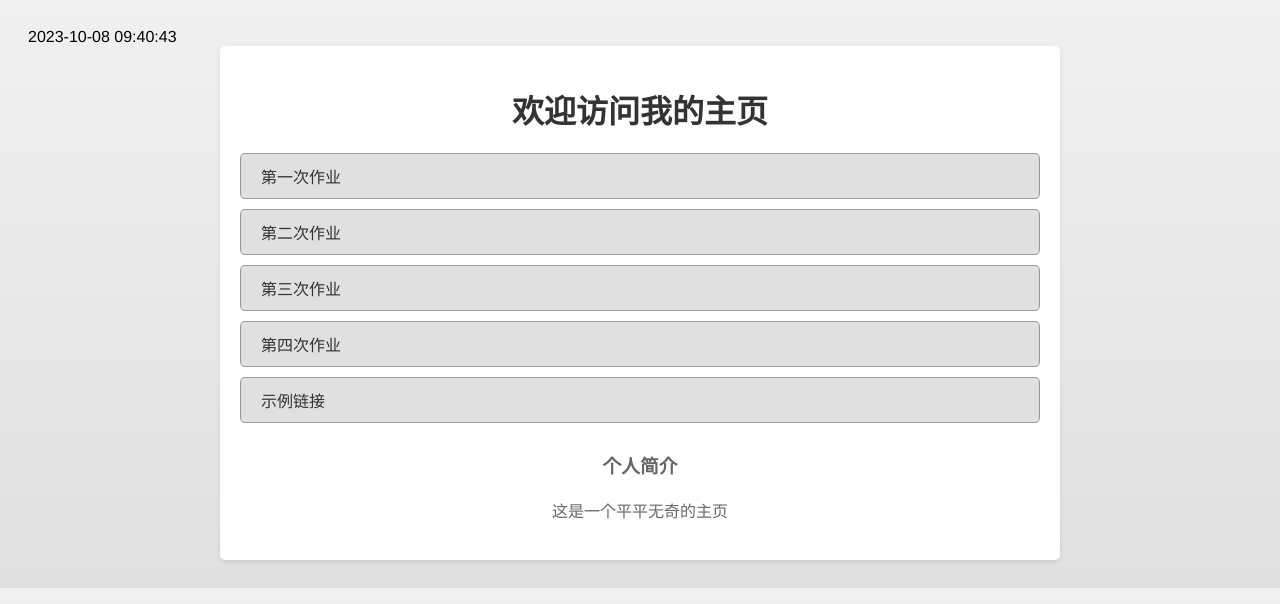
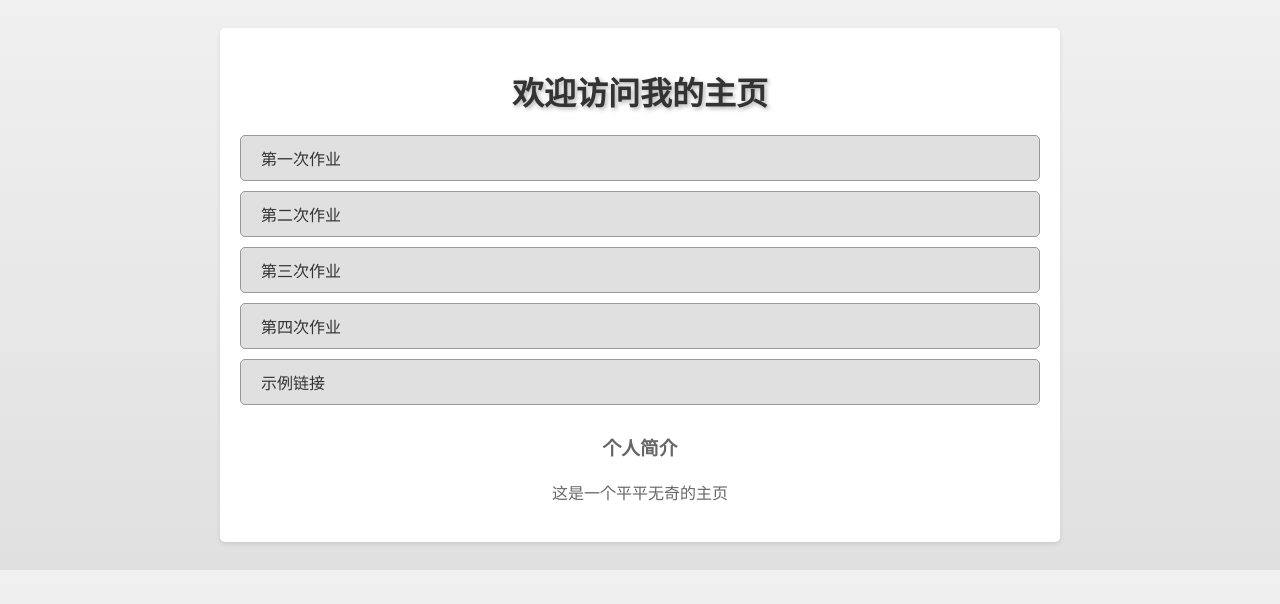
Before and after one commit to iasdkasdj/demo, a plain HTML site: page index.html in a window 1280 px wide. Drawn offline with Linux system fonts and the light colour scheme.

Commit message:
Update index.html

```diff
--- a/index.html
+++ b/index.html
@@ -23,6 +23,8 @@
             text-align: center;
             color: #333;
             margin-top: 20px;
+            /* 添加阴影效果 */
+            text-shadow: 2px 2px 4px rgba(0, 0, 0, 0.3);
         }
 
         .link-list {
@@ -51,7 +53,6 @@
             box-shadow: 0 1px 2px rgba(0, 0, 0, 0.1);
         }
 
-        /* 新增样式 */
         .intro {
             margin-top: 30px;
             text-align: center;
@@ -62,11 +63,6 @@
     </style>
 </head>
 <body>
-<!-- 添加一个顶部容器，放置日期时间 -->
-    <div class="top-container">
-        <span id="datetime"></span>
-
-    </div>
 <div class="container">
     <h1>欢迎访问我的主页</h1>
 
@@ -78,36 +74,10 @@
         <li><a href="one.html">示例链接</a></li>
     </ul>
 
-        <!-- 新增个人简介 -->
     <div class="intro">
         <h3>个人简介</h3>
         <p>这是一个平平无奇的主页</p>
     </div>
 </div>
-	<script>
-        function updateDateTime() {
-            var now = new Date();
-            var year = now.getFullYear();
-            var month = now.getMonth() + 1;
-            var date = now.getDate();
-            var hour = now.getHours();
-            var minute = now.getMinutes();
-            var second = now.getSeconds();
-
-            // 格式化时间，例如：2023-10-07 11:25:30
-            var formattedDateTime = year + "-"
-                                  + (month > 9 ? month : "0" + month) + "-"
-                                  + (date > 9 ? date : "0" + date) + " "
-                                  + (hour > 9 ? hour : "0" + hour) + ":"
-                                  + (minute > 9 ? minute : "0" + minute) + ":"
-                                  + (second > 9 ? second : "0" + second);
-
-            // 更新页面内容
-            document.getElementById("datetime").innerHTML = formattedDateTime;
-        }
-
-        // 每秒更新一次时间
-        setInterval(updateDateTime, 1000);
-    </script>
 </body>
 </html>
```
Lines whose indentation alone changed are shown as unchanged.
